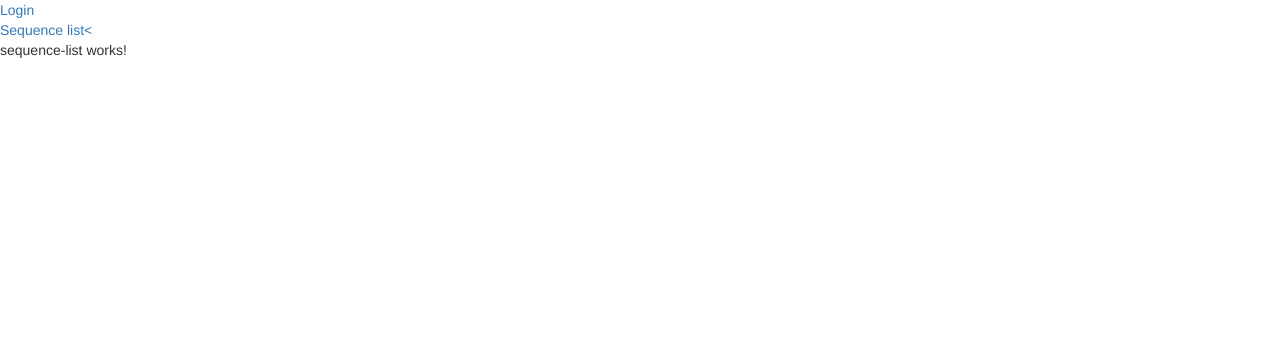
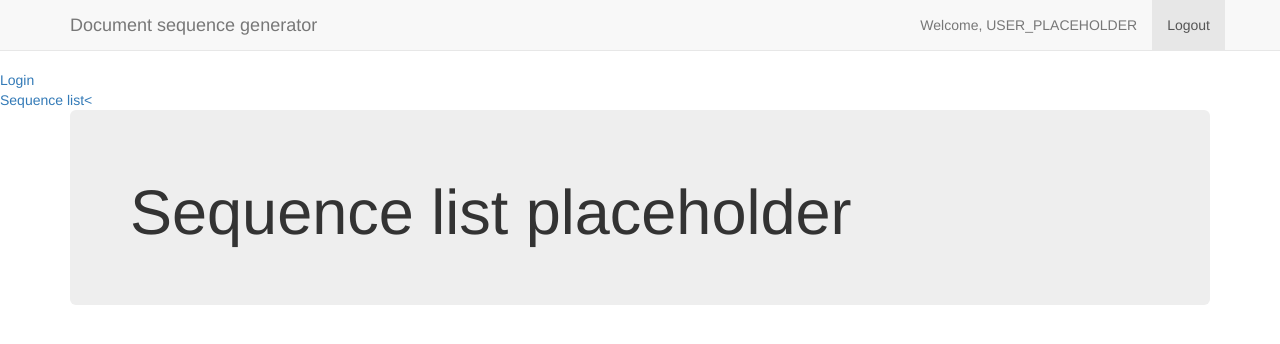
Before and after one commit to brama051/epic-frontend, an Angular app: page / in a window 1280 px wide. Shown: the top 344 px of the page. Built offline with nearby package versions, Linux system fonts and the light colour scheme.

Commit message:
Created navigation header component.

```diff
--- a/src/app/app.module.ts
+++ b/src/app/app.module.ts
@@ -6,8 +6,8 @@ import { HttpModule } from '@angular/http';
 import { AppComponent } from './app.component';
 import { LoginComponent } from './login/login.component';
 import { SequenceListComponent } from './sequence-list/sequence-list.component';
-import { AuthorizedComponent } from './authorized/authorized.component';
 import { RouterModule, Routes } from '@angular/router';
+import { HeaderComponent } from './header/header.component';
 
 const appRoutes: Routes = [
   { path: 'login', component: LoginComponent },
@@ -20,7 +20,7 @@ const appRoutes: Routes = [
     AppComponent,
     LoginComponent,
     SequenceListComponent,
-    AuthorizedComponent
+    HeaderComponent
   ],
   imports: [
     RouterModule.forRoot(appRoutes),
--- a/src/app/authorized/authorized.component.html
+++ /dev/null
@@ -1,3 +0,0 @@
-<p>
-  authorized works!
-</p>
--- a/src/app/authorized/authorized.component.ts
+++ /dev/null
@@ -1,15 +0,0 @@
-import { Component, OnInit } from '@angular/core';
-
-@Component({
-  selector: 'ef-authorized',
-  templateUrl: './authorized.component.html',
-  styleUrls: ['./authorized.component.css']
-})
-export class AuthorizedComponent implements OnInit {
-
-  constructor() { }
-
-  ngOnInit() {
-  }
-
-}
--- /dev/null
+++ b/src/app/header/header.component.html
@@ -0,0 +1,14 @@
+<!-- Fixed navbar -->
+<nav class="navbar navbar-default navbar-fixed-top">
+  <div class="container">
+    <div class="navbar-header">
+      <a class="navbar-brand" href="#">Document sequence generator</a>
+    </div>
+    <div id="navbar" class="navbar-collapse collapse">
+      <ul class="nav navbar-nav navbar-right">
+        <li><a href="#">Welcome, USER_PLACEHOLDER</a></li>
+        <li class="active"><a href="#">Logout<span class="sr-only">(current)</span></a></li>
+      </ul>
+    </div><!--/.nav-collapse -->
+  </div>
+</nav>
--- /dev/null
+++ b/src/app/header/header.component.ts
@@ -0,0 +1,15 @@
+import { Component, OnInit } from '@angular/core';
+
+@Component({
+  selector: 'ef-header',
+  templateUrl: './header.component.html',
+  styleUrls: ['./header.component.css']
+})
+export class HeaderComponent implements OnInit {
+
+  constructor() { }
+
+  ngOnInit() {
+  }
+
+}
--- a/src/app/sequence-list/sequence-list.component.html
+++ b/src/app/sequence-list/sequence-list.component.html
@@ -1,3 +1,7 @@
-<p>
-  sequence-list works!
-</p>
+<ef-header></ef-header>
+<div class="container">
+  <div class="jumbotron">
+    <h1>Sequence list placeholder</h1>
+  </div>
+
+</div> <!-- /container -->
--- a/src/styles.css
+++ b/src/styles.css
@@ -1 +1,5 @@
 /* You can add global styles to this file, and also import other style files */
+body {
+  min-height: 2000px;
+  padding-top: 70px;
+}
```
Also changed, not shown: src/app/header/header.component.css (added), 1 other file (tests, documents, lock files or other folders).
